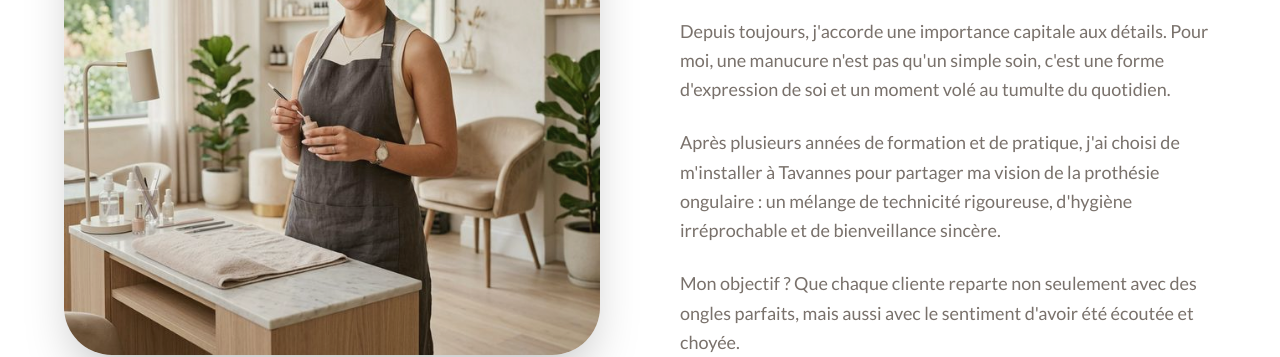
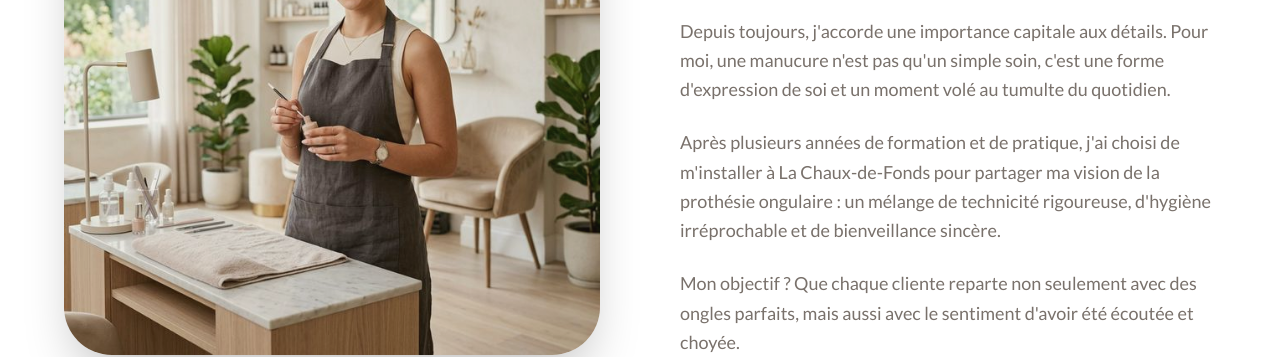
Before and after one commit to moussaouihaki/estheticienneonglerie, a Next.js app: page /a-propos in a window 1280 px wide. Shown: the part 1040-1397 px from the top of the page. Built offline with nearby package versions, Linux system fonts and the light colour scheme; no server answers.

Commit message:
fix: update location to La Chaux-de-Fonds

```diff
--- a/src/app/(public)/a-propos/page.tsx
+++ b/src/app/(public)/a-propos/page.tsx
@@ -55,7 +55,7 @@ export default function AboutPage() {
                                 Depuis toujours, j'accorde une importance capitale aux détails. Pour moi, une manucure n'est pas qu'un simple soin, c'est une forme d'expression de soi et un moment volé au tumulte du quotidien.
                             </p>
                             <p>
-                                Après plusieurs années de formation et de pratique, j'ai choisi de m'installer à Tavannes pour partager ma vision de la prothésie ongulaire : un mélange de technicité rigoureuse, d'hygiène irréprochable et de bienveillance sincère.
+                                Après plusieurs années de formation et de pratique, j'ai choisi de m'installer à La Chaux-de-Fonds pour partager ma vision de la prothésie ongulaire : un mélange de technicité rigoureuse, d'hygiène irréprochable et de bienveillance sincère.
                             </p>
                             <p>
                                 Mon objectif ? Que chaque cliente reparte non seulement avec des ongles parfaits, mais aussi avec le sentiment d'avoir été écoutée et choyée.
--- a/src/components/Hero.tsx
+++ b/src/components/Hero.tsx
@@ -47,7 +47,7 @@ export default function Hero() {
                     transition={{ duration: 1.5, delay: 0.5 }}
                     className="text-white/80 font-sans text-lg md:text-xl max-w-2xl mb-16 leading-relaxed"
                 >
-                    L'excellence du soin et l'art de la précision au service de votre beauté, dans un écrin de douceur à Tavannes.
+                    L'excellence du soin et l'art de la précision au service de votre beauté, dans un écrin de douceur à La Chaux-de-Fonds.
                 </motion.p>
 
                 {/* CTAs */}
--- a/src/components/HomeSections.tsx
+++ b/src/components/HomeSections.tsx
@@ -129,7 +129,7 @@ export function ContactCTA() {
                     Prête à <span className="italic font-light opacity-60">commencer ?</span>
                 </motion.h2>
                 <motion.p {...fadeUp(0.3)} className="text-stone-400 font-sans text-lg max-w-2xl mx-auto mb-16 leading-relaxed">
-                    Réservez votre moment suspendu et laissez-vous porter par une expérience de soin unique à Tavannes.
+                    Réservez votre moment suspendu et laissez-vous porter par une expérience de soin unique à La Chaux-de-Fonds.
                 </motion.p>
 
                 <motion.div
```
